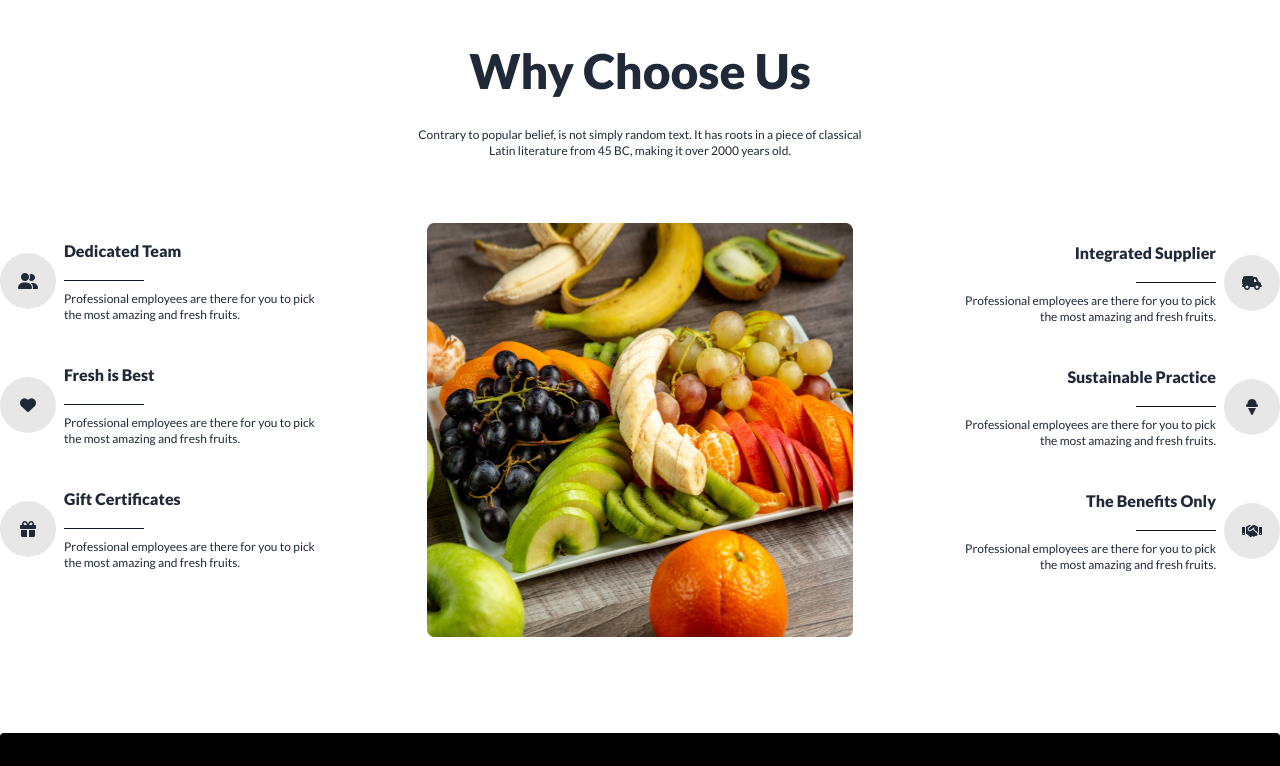
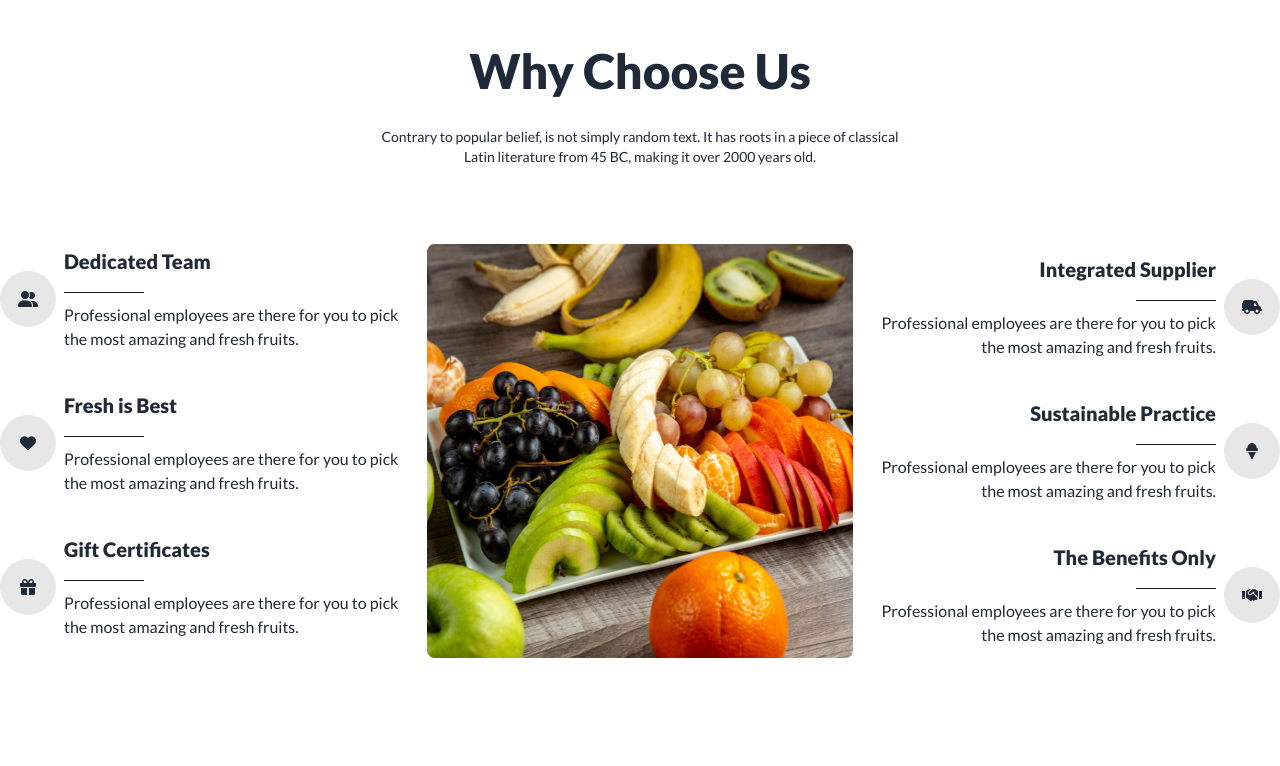
Before and after one commit to tohahpro/fruit-brust-website, a plain HTML site: page index.html in a window 1280 px wide. Shown: the part 2630-3396 px from the top of the page. Drawn offline with nearby package versions, Linux system fonts and the light colour scheme.

Commit message:
choose section text change

```diff
--- a/index.html
+++ b/index.html
@@ -615,7 +615,7 @@
                 <h2 class="text-sm lg:text-5xl font-extrabold">
                     Why Choose Us
                 </h2>
-                <p class="text-xs font-medium mx-7 lg:m-0">
+                <p class="text-xs lg:text-sm font-medium mx-7 lg:m-0">
                     Contrary to popular belief, is not simply random text. It has roots in a piece of classical <br>
                     Latin
                     literature from 45 BC, making it over 2000 years old.
@@ -635,9 +635,10 @@
                                 class="fa-solid fa-user-group bg-[#E7E7E7] w-14 h-14 flex justify-center items-center rounded-full"></i>
 
                             <span class="space-y-1">
-                                <h2 class="text-base font-extrabold">Dedicated Team</h2>
+                                <h2 class="text-base lg:text-xl font-extrabold">Dedicated Team</h2>
                                 <hr class="w-20 border-slate-900 inline-flex text-center">
-                                <p class="text-xs font-medium">Professional employees are there for you to pick
+                                <p class="text-xs lg:text-base font-medium">Professional employees are there for you to
+                                    pick
                                     <br>the
                                     most amazing and fresh
                                     fruits.
@@ -652,9 +653,10 @@
 
 
                             <span class="space-y-1">
-                                <h2 class="text-base font-extrabold">Fresh is Best</h2>
+                                <h2 class="text-base lg:text-xl  font-extrabold">Fresh is Best</h2>
                                 <hr class="w-20 border-slate-900 inline-flex text-center">
-                                <p class="text-xs font-medium">Professional employees are there for you to pick
+                                <p class="text-xs lg:text-base  font-medium">Professional employees are there for you to
+                                    pick
                                     <br>the
                                     most amazing and fresh
                                     fruits.
@@ -668,9 +670,10 @@
                             <i
                                 class="fa-solid fa-gift bg-[#E7E7E7] w-14 h-14 flex justify-center items-center rounded-full"></i>
                             <span class="space-y-1">
-                                <h2 class="text-base font-extrabold">Gift Certificates</h2>
+                                <h2 class="text-base lg:text-xl  font-extrabold">Gift Certificates</h2>
                                 <hr class="w-20 border-slate-900 inline-flex text-center">
-                                <p class="text-xs font-medium">Professional employees are there for you to pick
+                                <p class="text-xs lg:text-base  font-medium">Professional employees are there for you to
+                                    pick
                                     <br>the
                                     most amazing and fresh
                                     fruits.
@@ -694,7 +697,7 @@
 
                     <div class="grid flex-grow card  rounded-box  place-items-center lg:place-items-end">
 
-                        <div class="space-y-10 mt-4 mb-16">
+                        <div class="space-y-10 mt-4 mb-6">
 
                             <!-- title-1  -->
 
@@ -702,11 +705,13 @@
                                 class="flex flex-col-reverse text-center  lg:text-start lg:flex-row items-center space-x-2">
 
                                 <span class="space-y-1 lg:text-right">
-                                    <h2 class="text-base font-extrabold lg:text-right">Integrated Supplier</h2>
+                                    <h2 class="text-base lg:text-xl  font-extrabold lg:text-right">Integrated Supplier
+                                    </h2>
 
                                     <hr class="w-20 border-slate-900  inline-flex text-right">
 
-                                    <p class="text-xs font-medium">Professional employees are there for you to pick
+                                    <p class="text-xs lg:text-base  font-medium">Professional employees are there for
+                                        you to pick
                                         <br>the
                                         most amazing and fresh
                                         fruits.
@@ -722,11 +727,13 @@
                                 class="flex flex-col-reverse text-center  lg:text-start lg:flex-row items-center space-x-2">
 
                                 <span class="space-y-1 lg:text-right">
-                                    <h2 class="text-base font-extrabold lg:text-right">Sustainable Practice</h2>
+                                    <h2 class="text-base lg:text-xl  font-extrabold lg:text-right">Sustainable Practice
+                                    </h2>
 
                                     <hr class="w-20 border-slate-900  inline-flex text-right">
 
-                                    <p class="text-xs font-medium">Professional employees are there for you to pick
+                                    <p class="text-xs lg:text-base  font-medium">Professional employees are there for
+                                        you to pick
                                         <br>the
                                         most amazing and fresh
                                         fruits.
@@ -743,11 +750,13 @@
                                 class="flex flex-col-reverse text-center  lg:text-start lg:flex-row items-center space-x-2">
 
                                 <span class="space-y-1 lg:text-right">
-                                    <h2 class="text-base font-extrabold lg:text-right">The Benefits Only</h2>
+                                    <h2 class="text-base lg:text-xl  font-extrabold lg:text-right">The Benefits Only
+                                    </h2>
 
                                     <hr class="w-20 border-slate-900  inline-flex text-right">
 
-                                    <p class="text-xs font-medium">Professional employees are there for you to pick
+                                    <p class="text-xs lg:text-base  font-medium">Professional employees are there for
+                                        you to pick
                                         <br>the
                                         most amazing and fresh
                                         fruits.
```
